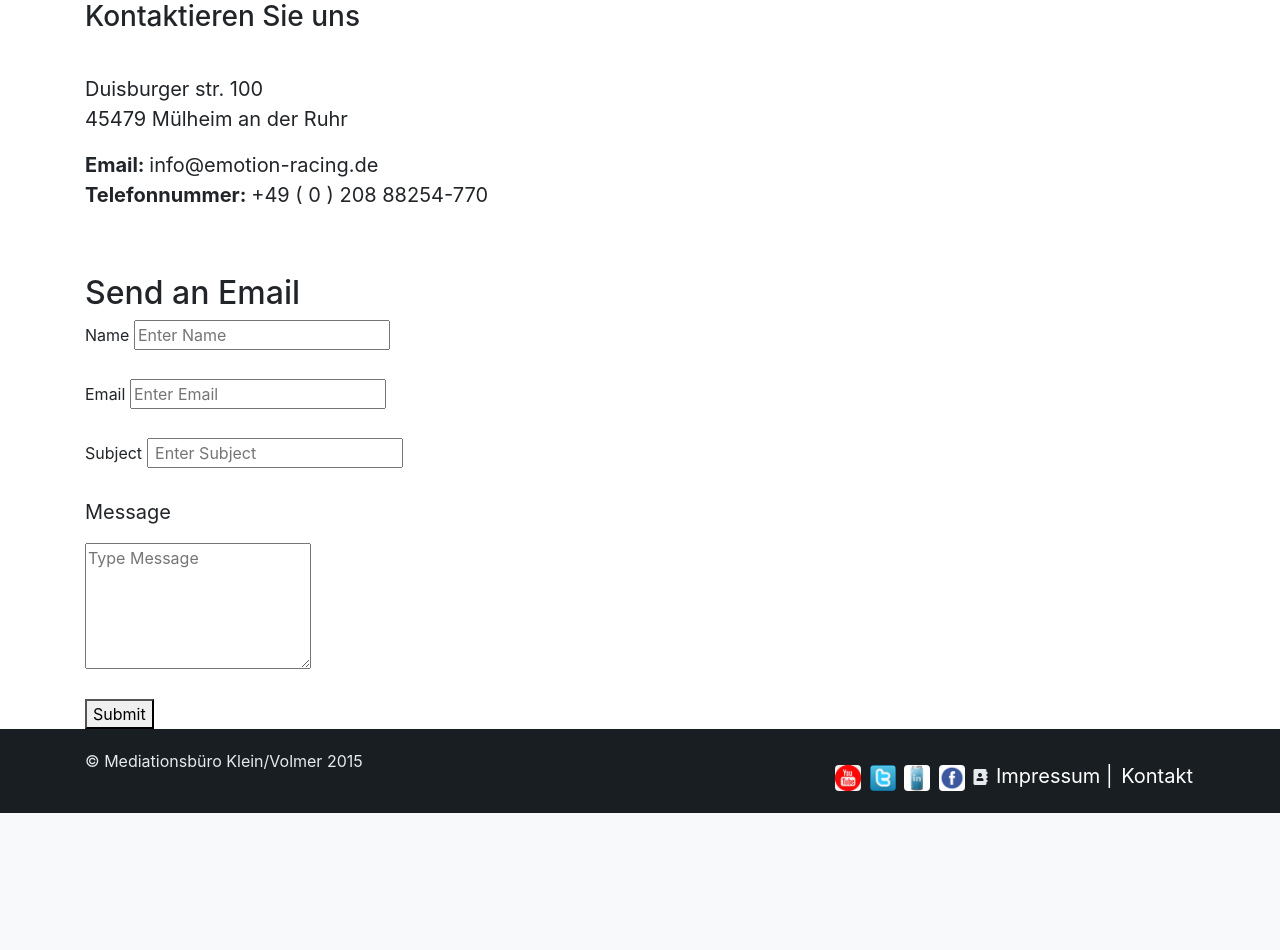
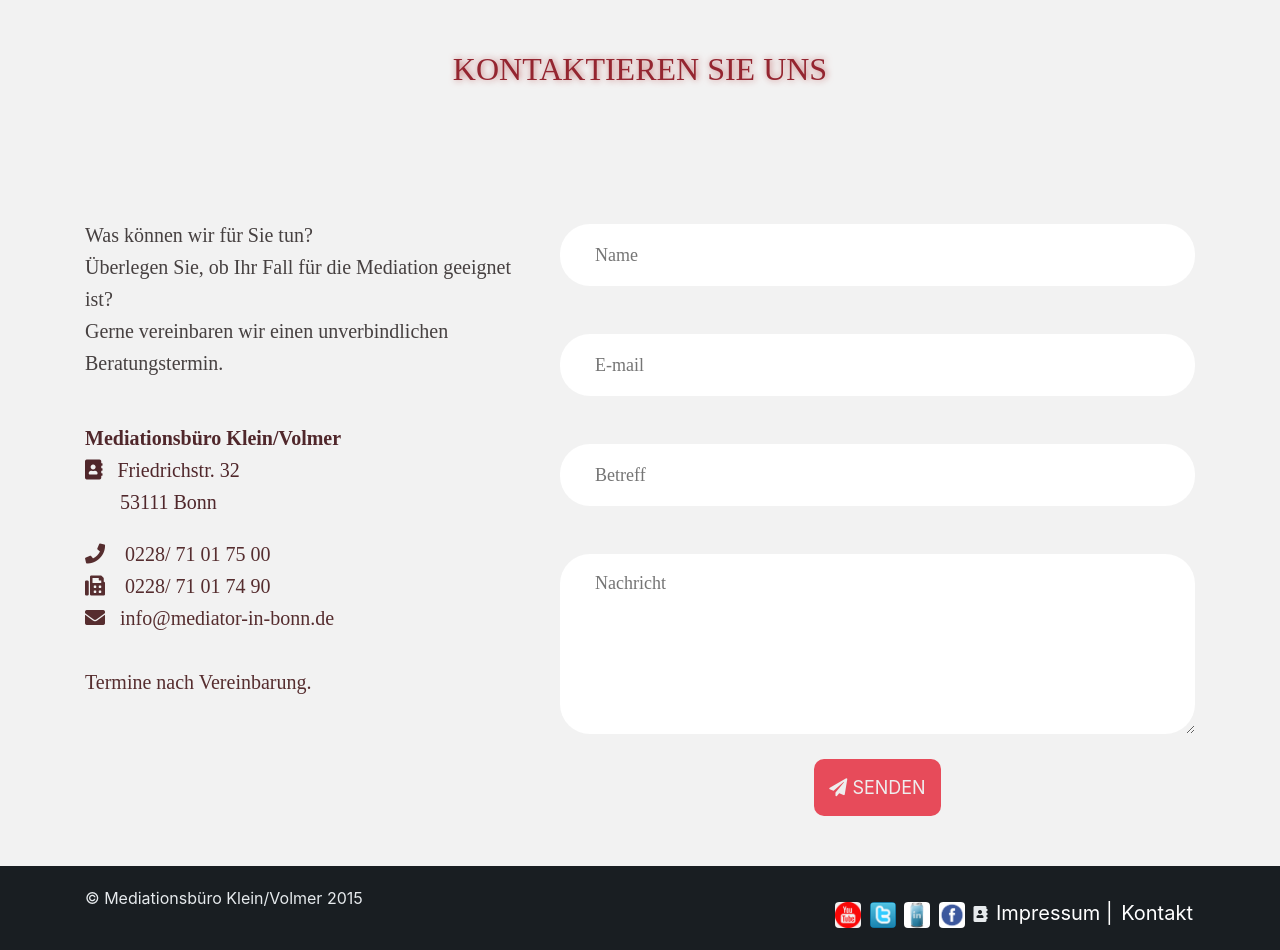
Before and after one commit to ychakr2s/Mediation_Comment, a PHP site: page /contact.php in a window 1280 px wide. Shown: the part 114-1064 px from the top of the page. Before the commit the page ends 927 px from the top, so only its background shows below. Run offline with PHP 8.4, Linux system fonts and the light colour scheme; data that the repository does not hold is empty.

Commit message:
contact form is finished

```diff
--- a/contact.php
+++ b/contact.php
@@ -1,46 +1,58 @@
 <?php include 'includes/header.php' ?>
+<!--Start Contact Form-->
+<section class="contactUs">
 
-    <!--Start Contact Me-->
-    <div id="contac" class="contact">
-        <div class="container">
-            <div class="info">
-                <h3>Kontaktieren Sie uns</h3>
-                <p style="margin-top: 40px">
-                    Duisburger str. 100<br>
-                    45479 Mülheim an der Ruhr <br>
-                <p>
-                <p>
-                    <strong>Email: </strong> info@emotion-racing.de <br>
-                    <strong>Telefonnummer: </strong> +49 ( 0 ) 208 88254-770
-                </p>
+    <div class="container">
+        <h2 class="contactHeader">Kontaktieren Sie Uns</h2>
+        <div class="row contactpage">
+            <div class="col-xs-12 col-sm-12 col-md-5 col-lg-5">
+                <div class="contact-adress">
+
+                    <p class="contactText">Was können wir für Sie tun? <br>Überlegen Sie, ob Ihr Fall für
+                        die Mediation geeignet ist? <br>
+                        Gerne vereinbaren wir einen unverbindlichen Beratungstermin.</p>
+                    <div class="contactImpressum">
+                        <p class="contact-adress">
+                            <strong>Mediationsbüro Klein/Volmer</strong><br>
+                            <i class="fa fa-address-book" aria-hidden="true"></i> &nbsp; Friedrichstr. 32<br>
+                            &nbsp;&nbsp;&nbsp;&nbsp;&nbsp;&nbsp;&nbsp;53111 Bonn
+                        </p>
+                        <p class="contact-data">
+                            <span><i class="fa fa-phone"
+                                     aria-hidden="true"></i>&nbsp;&nbsp;&nbsp; 0228/ 71 01 75 00 </span><br>
+                            <span><i class="fas fa-fax"></i>&nbsp;&nbsp;&nbsp; 0228/ 71 01 74 90</span><br>
+                            <span><i class="fa fa-envelope" aria-hidden="true"></i>&nbsp;&nbsp;&nbsp;info@mediator-in-bonn.de</span>
+                            <br><br>
+                            Termine nach Vereinbarung.</p>
+                    </div>
+                </div>
             </div>
-            <!--        -->
-            <section>
-                <h4 class="sent-notification"></h4>
+            <div class="col-xs-12 col-sm-10 col-md-7 col-lg-7">
+                <div class="contactCadr">
 
-                <form id="myForm">
-                    <h2>Send an Email</h2>
+                    <form id="myForm" class="contact-form validate-form text-center">
+                        <div class="inputData ">
+                            <!--                            <h2 class="contactHeader">Kontaktieren Sie Uns</h2>-->
 
-                    <label>Name</label>
-                    <input id="name" type="text" placeholder="Enter Name">
-                    <br><br>
-
-                    <label>Email</label>
-                    <input id="email" type="text" placeholder="Enter Email">
-                    <br><br>
-
-                    <label>Subject</label>
-                    <input id="subject" type="text" placeholder=" Enter Subject">
-                    <br><br>
-
-                    <p>Message</p>
-                    <textarea id="body" rows="5" placeholder="Type Message"></textarea>
-                    <br><br>
-
-                    <button type="button" onclick="sendEmail()" value="Send An Email">Submit</button>
-                </form>
-            </section>
+                            <h6 class="sent-notification"></h6>
+                            <input id="name" class="input100" type="name" placeholder="Name">
+                            <br><br>
+                            <input id="email" class="input100" type="email" placeholder="E-mail">
+                            <br><br>
+                            <input id="subject" class="input100" type="subject" placeholder="Betreff">
+                            <br><br>
+                            <textarea id="body" class="input100" placeholder="Nachricht"></textarea>
+                            <button type="button" class="contact-btn" onclick="sendEmail()">
+                                <span><i class="fa fa-paper-plane" aria-hidden="true"></i>&nbsp;Senden</span>
+                            </button>
+                        </div>
+                    </form>
+                </div>
+            </div>
+            <!--            <div class="col-xs-12 col-sm-2 col-md-3 col-lg-3"></div>-->
         </div>
     </div>
-    <!--End Contact Me-->
+</section>
+<!--End Contact Form-->
+
 <?php include 'includes/footer.php' ?>
--- a/css/main.css
+++ b/css/main.css
@@ -227,9 +227,11 @@ nav .navbar-nav .dropdown-menu .dropdown-item:hover {
 .mediationsschwerpunkt .mediation-text {
     margin: 50px 0px 50px 0px;
 }
+
 .mediationsschwerpunkt .col-xs-12 {
-	padding-bottom:20px
+    padding-bottom: 20px
 }
+
 .mediationsschwerpunkt .medschwerpunkte {
     /*list-style: square outside initial;*/
     list-style-image: url(bullet.png);
@@ -264,6 +266,17 @@ nav .navbar-nav .dropdown-menu .dropdown-item:hover {
 
 }
 
+.contactUs .contactpage .contactText {
+    font-family: initial;
+    font-weight: 300;
+    font-style: normal;
+    color: #464040;
+}
+
+.contactImpressum {
+    margin-top: 40px;
+}
+
 .contactUs .contactHeader {
     display: block;
     font-family: Ubuntu-Bold;
@@ -272,8 +285,17 @@ nav .navbar-nav .dropdown-menu .dropdown-item:hover {
     line-height: 1.2;
     text-transform: uppercase;
     text-align: center;
-    padding-bottom: 40px
+    padding-top: 50px;
+    padding-bottom: 30px
 }
+
+.contact-data {
+    font-weight: 400;
+    font-family: initial;
+    line-height: revert;
+    color: #562d2f;
+}
+
 .sent-notification {
     padding: 20px 0px 20px 0px;
     line-height: 2;
@@ -286,6 +308,17 @@ nav .navbar-nav .dropdown-menu .dropdown-item:hover {
     padding: 0 35px;
 }
 
+.contactUs .contact-adress {
+    line-height: 1.6;
+    margin-bottom: 20px;
+    font-family: initial;
+    font-weight: 400;
+    color: #50272b;
+    margin-top: 43px;
+}
+.contactUs .contactCadr {
+    /*padding-top: 0px;*/
+}
 .contactUs .contactCadr .input100 {
     position: relative;
     display: block;
@@ -331,16 +364,52 @@ nav .navbar-nav .dropdown-menu .dropdown-item:hover {
 
 /* Start Ueber Uns*/
 .uberUns .card {
-	padding: 5px 0 30px 0px;
+    padding: 5px 0 30px 0px;
 }
+
 .unsPersonal {
-	padding: 40px 0px 0px 40px;
+    padding: 40px 0px 0px 40px;
 }
+
 .uberUnsCard {
-padding-bottom: 23px
+    padding-bottom: 23px
 }
+
 /* End Ueber Uns*/
+/* Start Impressum */
+.impressum-seite {
+    margin-bottom: 25px;
+}
 
+.impressum-seite h1 {
+    margin-top: 39px;
+    margin-bottom: 16px;
+    font-family: initial;
+    color: #c51818;
+
+
+}
+
+.impresum-alph {
+    font-family: initial;
+    font-weight: 600;
+    font-size: 17px;
+    color: #443434;
+}
+
+.impressum-seite h4 {
+    font-family: initial;
+    color: #da4b4b;
+    text-decoration: underline;
+}
+
+.impressum-num {
+    font-weight: 500;
+    color: #c10416;
+    font-family: revert;
+}
+
+/* End Impressum */
 /*Start Footer*/
 .footer {
     background-color: rgb(25, 30, 34);
--- a/includes/header.php
+++ b/includes/header.php
@@ -55,7 +55,7 @@
                     </li>
 
                     <li class="nav-item">
-                        <a class="nav-link " href="contactTest.php">Kontakt</a>
+                        <a class="nav-link " href="contact.php">Kontakt</a>
                     </li>
                 </ul>
             </div>
```
Also changed, not shown: contactTes.php (added, +46 -0 lines), contactTest.php (deleted, +0 -36 lines), impressum.php (+82 -52 lines).
